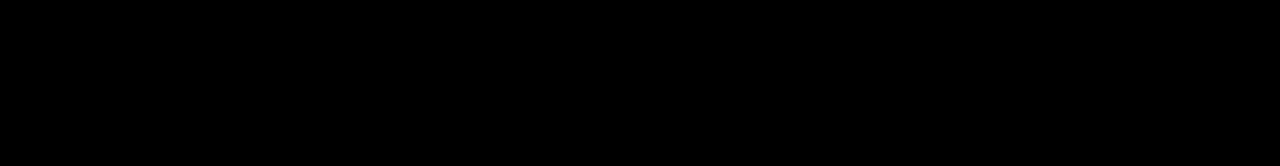
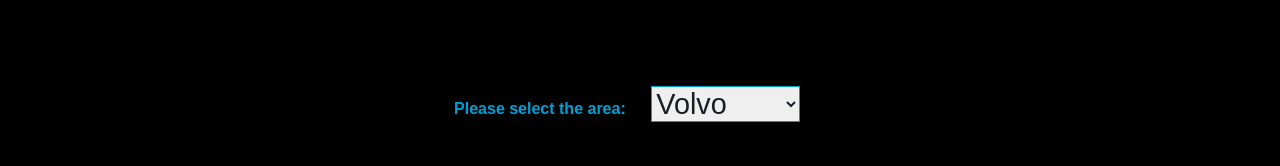
Before and after one commit to andrespencer/select-drilldown, a React (Create React App) app: page / in a window 1280 px wide. Shown: the part 134-300 px from the top of the page. Built offline with nearby package versions, Linux system fonts and the light colour scheme.

Commit message:
Folder structure, styling, select component

```diff
--- a/src/App.js
+++ b/src/components/App.js
@@ -1,4 +1,5 @@
 import React, {PureComponent} from 'react'
+import Select from './Select'
 import './App.scss'
 
 class App extends PureComponent {
@@ -6,8 +7,11 @@
     return (
       <div className="App">
         <header className="Header">
-          <img className ="Header__Logo" src={process.env.PUBLIC_URL + "/img/logo.png"} />
+          <img className ="Header__Logo" src={process.env.PUBLIC_URL + "/img/logo.png"} alt="Postnord logo" />
         </header>
+        <main>
+          <Select />
+        </main>
       </div>
     )
   }
--- a/src/App.scss
+++ b/src/components/App.scss
@@ -1,9 +1,11 @@
-$color-main: #181f27;
-$color-whitish: #bfbfbf;
-$color-black: #000;
+@import "../ui-vars";
 
 body {
   margin: 0;
+}
+
+main {
+  margin: 10vh 10vw;
 }
 
 .App {
--- /dev/null
+++ b/src/components/Select.js
@@ -0,0 +1,23 @@
+import React, {PureComponent} from 'react'
+import translations from '../translations'
+import './Select.scss'
+
+class Select extends PureComponent {
+  render () {
+    return (
+    	<div className="Select">
+	    	<label>
+	    		{translations.selectArea}
+		      <select>
+					  <option value="volvo">Volvo</option>
+					  <option value="saab">Saab</option>
+					  <option value="mercedes">Mercedes</option>
+					  <option value="audi">Audi</option>
+					</select>
+				</label>
+			</div>
+    )
+  }
+}
+
+export default Select
--- /dev/null
+++ b/src/components/Select.scss
@@ -0,0 +1,25 @@
+@import "../ui-vars";
+
+.Select {
+	label {
+		color: $color-highlight;
+		font-weight: bold;
+	}
+
+	select {
+		color: $color-main;
+		border: 1px solid $color-highlight;
+		display: inline-block;
+		min-width: 10vw;
+		max-width: 75vw;
+		line-height: 2em;
+		font-size: 1.8em;
+		margin: 2vh 2vw;
+
+		&:focus {
+			box-shadow: 0 0 5px $color-highlight;
+			outline: none;
+		}
+	}
+
+}
--- a/src/index.js
+++ b/src/index.js
@@ -1,5 +1,5 @@
 import React from 'react';
 import ReactDOM from 'react-dom';
-import App from './App';
+import App from './components/App';
 
 ReactDOM.render(<App />, document.getElementById('root'));
--- /dev/null
+++ b/src/translations.js
@@ -0,0 +1,6 @@
+const translations = {
+	"done": "✓",
+	"selectArea": "Please select the area:"
+}
+
+export default translations
--- /dev/null
+++ b/src/ui-vars.scss
@@ -0,0 +1,4 @@
+$color-main: #181f27;
+$color-whitish: #bfbfbf;
+$color-black: #000;
+$color-highlight: #00a0d6;
```
Also changed, not shown: public/img/logo.png (added), public/manifest.json, 1 other file (tests, documents, lock files or other folders).
